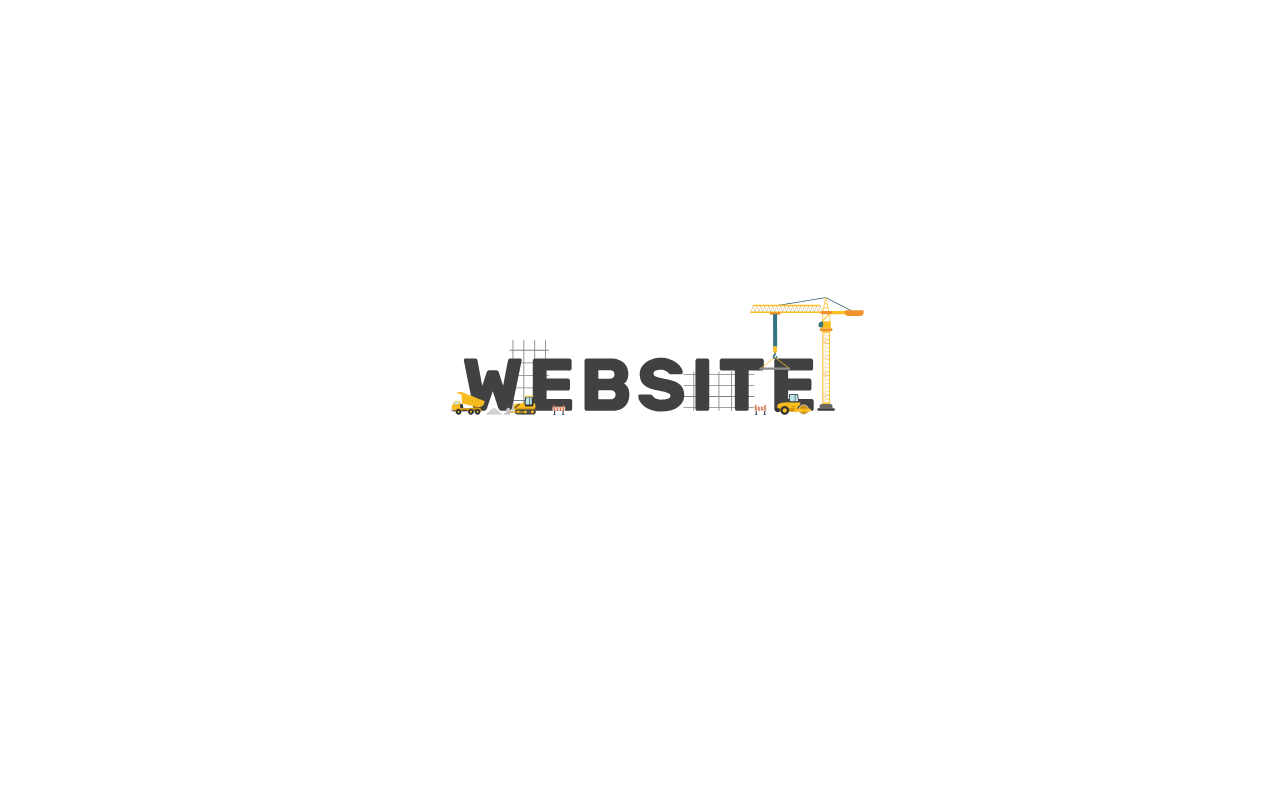
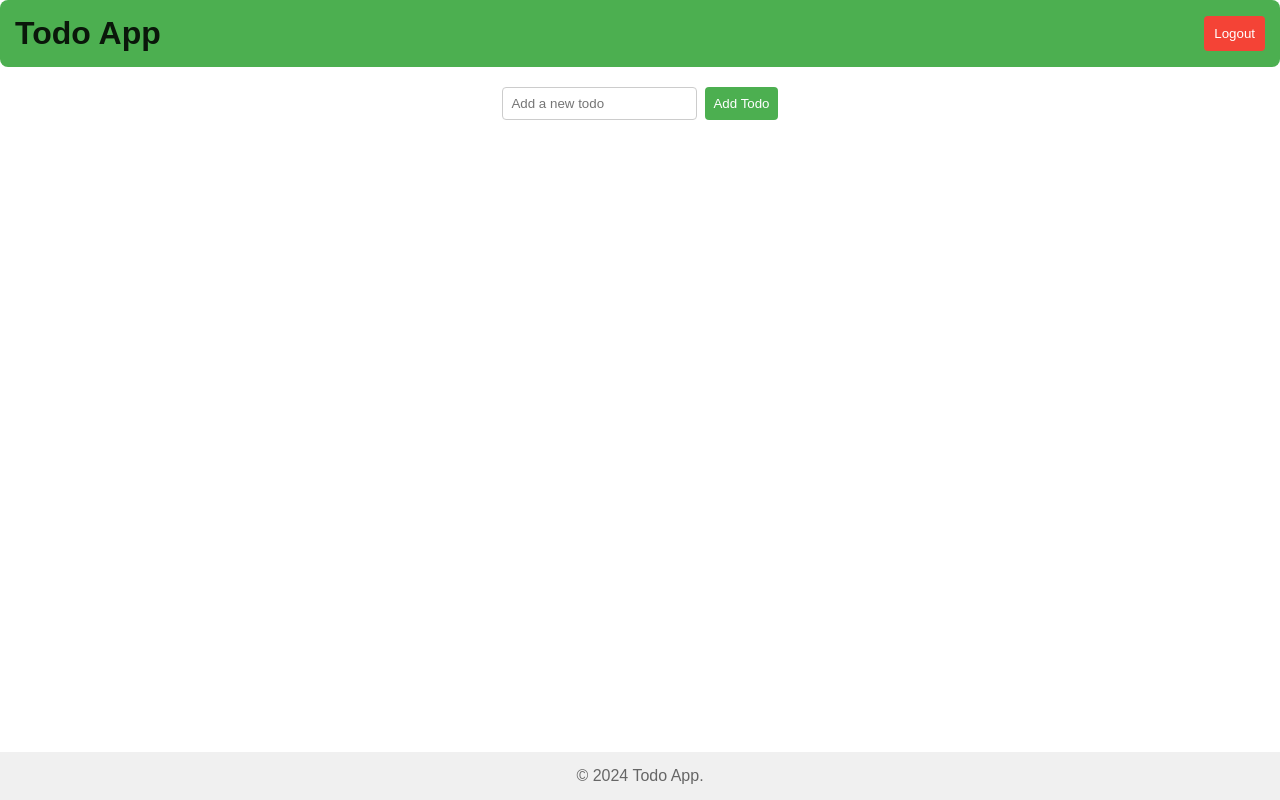
Before and after one commit to ihimrao/FE-TODO, a React (Vite) app: page /base in a window 1280 px wide. Built offline with nearby package versions, Linux system fonts and the light colour scheme.

Commit message:
added base app

```diff
--- a/src/App.jsx
+++ b/src/App.jsx
@@ -2,12 +2,13 @@ import { useContext } from "react";
 import { Navigate, Route, Routes } from "react-router-dom";
 import { StyleSheetManager } from "styled-components";
 import rtlPlugin from "stylis-plugin-rtl";
+import Auth from "./Pages/Auth/Auth";
+import Home from "./Pages/Home/Home";
+import Login from "./Pages/Login/Login";
+import TodoApp from "./Pages/Todo/Todo";
 import Layout from "./components/Layout/Layout";
 import RequireAuth from "./components/RequireAuth/RequireAuth";
 import Page404 from "./components/UI/Page404/Page404";
-import Auth from "./Pages/Auth/Auth";
-import Login from "./Pages/Login/Login";
-import Home from "./Pages/Home/Home";
 import AuthContext from "./store/auth-context";
 import ThemeContext from "./store/theme-context";
 
@@ -22,6 +23,7 @@ function App() {
     const routes = (
         <Routes>
             <Route path="/login" element={!isLoggedIn ? <Auth /> : <Navigate replace to="/" />} />
+            <Route path="/base" element={<TodoApp />} />
             <Route path="/login-2" element={!isLoggedIn ? <Login /> : <Navigate replace to="/" />} />
             <Route
                 path="/"
--- a/src/Pages/Auth/Auth.jsx
+++ b/src/Pages/Auth/Auth.jsx
@@ -52,7 +52,7 @@ const ErrorMessage = styled.p`
   text-transform: capitalize;
   color: #df1338;
 `;
-const AppVersion = styled.h6`
+const SubHead = styled.h6`
   font-size: 14px;
   line-height: 1;
   font-weight: 500;
@@ -99,7 +99,7 @@ const Auth = (props) => {
     setSubmitting(true);
     axios
       .post("/auth/local", {
-        identifier: data.username,
+        email: data.username,
         password: data.password
       })
       .then((res) => {
@@ -116,7 +116,7 @@ const Auth = (props) => {
     <AuthlWrapper>
       <form onSubmit={handleSubmit(submitHandler)}>
         <FormHeading>Login to your Account</FormHeading>
-        <AppVersion>{`${import.meta.env.PACKAGE_VERSION}`}</AppVersion>
+        <SubHead>To-Do's</SubHead>
         <FormBody>
           <Controller
             name="username"
--- a/src/Pages/Login/Login.jsx
+++ b/src/Pages/Login/Login.jsx
@@ -44,7 +44,7 @@ const ErrorMessage = styled.p`
     text-transform: capitalize;
     color: #df1338;
 `;
-const AppVersion = styled.h6`
+const SubHead = styled.h6`
     font-size: 14px;
     line-height: 1;
     font-weight: 500;
@@ -110,7 +110,7 @@ const Auth = (props) => {
         <AuthlWrapper>
             <form onSubmit={handleSubmit(submitHandler)}>
                 <FormHeading>Login to your Account</FormHeading>
-                <AppVersion>{`${import.meta.env.PACKAGE_VERSION}`}</AppVersion>
+                <SubHead>{`${import.meta.env.PACKAGE_VERSION}`}</SubHead>
                 <FormBody>
                     <Controller name="username" control={control} render={({ field }) => (
                         <TextField id="Username" label="Username" variant="outlined" error={!!errors.username?.message} helperText={ errors.username?.message } {...field} />
--- /dev/null
+++ b/src/Pages/Todo/Todo.jsx
@@ -0,0 +1,132 @@
+import React, { useState } from 'react';
+import { useLocation, useNavigate } from 'react-router-dom';
+
+const TodoApp = () => {
+    const [todos, setTodos] = useState([]);
+    const [todoInput, setTodoInput] = useState('');
+    const [user, setUser] = useState('John Doe');
+
+    const addTodo = () => {
+        if (todoInput.trim() !== '') {
+            setTodos([...todos, { id: Date.now(), text: todoInput, completed: false }]);
+            setTodoInput('');
+        }
+    };
+
+    const toggleTodo = (id) => {
+        setTodos((prevTodos) =>
+            prevTodos.map((todo) =>
+                todo.id === id ? { ...todo, completed: !todo.completed } : todo
+            )
+        );
+    };
+
+    const removeTodo = (id) => {
+        setTodos((prevTodos) => prevTodos.filter((todo) => todo.id !== id));
+    };
+    let location = useLocation();
+    const navigate = useNavigate();
+
+    let from = location.state?.from?.pathname || "/";
+    const handleLogout = () => {
+        navigate(from, { replace: true });
+    };
+
+    return (
+        <div style={{ fontFamily: 'Arial, sans-serif', display: 'flex', flexDirection: 'column', minHeight: '100vh' }}>
+            <header style={{ backgroundColor: '#4CAF50', padding: '15px', borderRadius: '8px', color: 'white' }}>
+                <div style={{ display: 'flex', justifyContent: 'space-between', alignItems: 'center' }}>
+                    <div>
+                        <h1 style={{ margin: '0' }}>Todo App</h1>
+                        {/* <p style={{ fontSize: '14px', margin: '0' }}>Welcome, {user}!</p> */}
+                    </div>
+                    <button
+                        onClick={handleLogout}
+                        style={{
+                            backgroundColor: '#f44336',
+                            color: 'white',
+                            padding: '10px',
+                            borderRadius: '4px',
+                            border: 'none',
+                            cursor: 'pointer',
+                        }}
+                    >
+                        Logout
+                    </button>
+                </div>
+            </header>
+            <div style={{ flex: '1', maxWidth: '800px', margin: 'auto', padding: '20px' }}>
+                <div style={{ display: 'flex', marginBottom: '10px' }}>
+                    <input
+                        type="text"
+                        value={todoInput}
+                        onChange={(e) => setTodoInput(e.target.value)}
+                        placeholder="Add a new todo"
+                        style={{ flex: '1', padding: '8px', marginRight: '8px', borderRadius: '4px', border: '1px solid #ccc' }}
+                    />
+                    <button
+                        onClick={addTodo}
+                        style={{
+                            backgroundColor: '#4CAF50',
+                            color: 'white',
+                            padding: '8px',
+                            borderRadius: '4px',
+                            border: 'none',
+                            cursor: 'pointer',
+                        }}
+                    >
+                        Add Todo
+                    </button>
+                </div>
+                <div style={{ display: 'flex', flexWrap: 'wrap', gap: '20px', alignItems: "center", justifyContent: "center" }}>
+                    {todos.map((todo) => (
+                        <div
+                            key={todo.id}
+                            style={{
+                                flex: '1',
+                                minWidth: '250px',
+                                maxWidth: '300px',
+                                marginBottom: '20px',
+                                padding: '15px',
+                                backgroundColor: '#f9f9f9',
+                                borderRadius: '12px',
+                                boxSizing: 'border-box',
+                                boxShadow: '0 4px 8px rgba(0, 0, 0, 0.1)',
+                            }}
+                        >
+                            <div style={{ display: 'flex', alignItems: 'center', marginBottom: '12px' }}>
+                                <input
+                                    type="checkbox"
+                                    checked={todo.completed}
+                                    onChange={() => toggleTodo(todo.id)}
+                                    style={{ marginRight: '12px' }}
+                                />
+                                <span style={{ textDecoration: todo.completed ? 'line-through' : 'none', flex: '1' }}>
+                                    {todo.text}
+                                </span>
+                            </div>
+                            <button
+                                onClick={() => removeTodo(todo.id)}
+                                style={{
+                                    backgroundColor: '#f44336',
+                                    color: 'white',
+                                    padding: '8px',
+                                    borderRadius: '4px',
+                                    border: 'none',
+                                    cursor: 'pointer',
+                                }}
+                            >
+                                Remove
+                            </button>
+                        </div>
+                    ))}
+                </div>
+            </div>
+            <footer style={{ marginTop: 'auto', textAlign: 'center', color: '#666', padding: '15px', backgroundColor: '#f0f0f0' }}>
+                <p>&copy; 2024 Todo App.</p>
+            </footer>
+        </div>
+    );
+};
+
+export default TodoApp;
--- a/src/utility/axios-instance.js
+++ b/src/utility/axios-instance.js
@@ -2,7 +2,7 @@ import axios from "axios";
 import { Cookies } from "../shared/utility";
 
 const instance = axios.create({
-    baseURL: process.env.BASE_URL,
+    baseURL: "http://localhost:8000/",
 });
 
 instance.interceptors.request.use(
```
